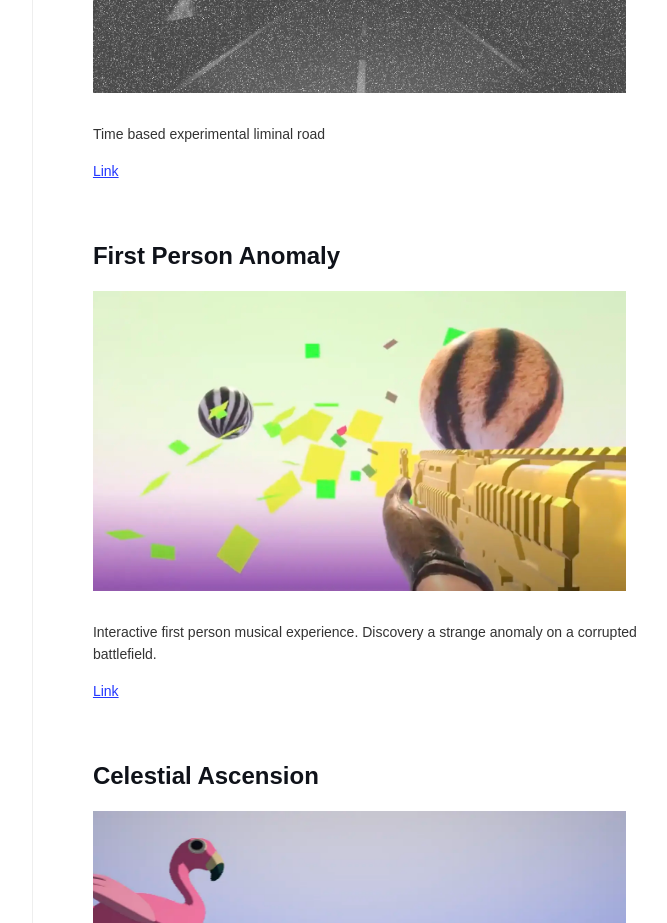
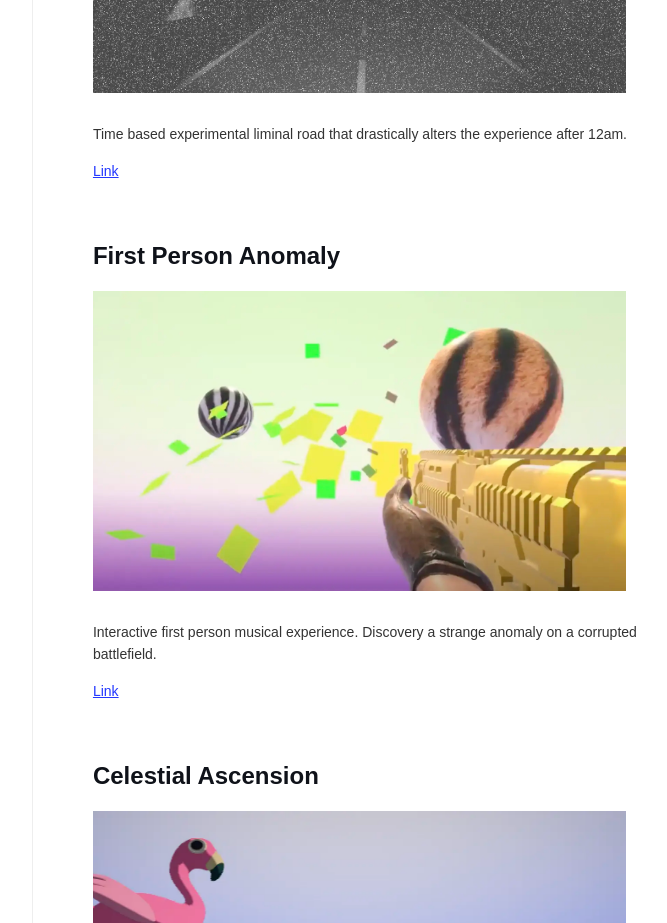
Before and after one commit to farfamahar/farfamahar.github.io, an Astro site: page /games in a window 1280 px wide. Shown: the part 2960-3883 px from the top of the page, without its empty margins (193-860 px from the left). Built offline with nearby package versions, Linux system fonts and the light colour scheme; Astro itself is replaced by a stand-in of ours; a web font is replaced by a local one.

Commit message:
Update games.astro

```diff
--- a/src/pages/games.astro
+++ b/src/pages/games.astro
@@ -44,7 +44,7 @@ const games = [
     name: "i promise",
     videoId: "dQw4w9WgXcQ",
     images: ["/ipromise2.webp"],
-    description: "Time based experimental liminal road",
+    description: "Time based experimental liminal road that drastically alters the experience after 12am.",
 	link:""
   },
   {
```
